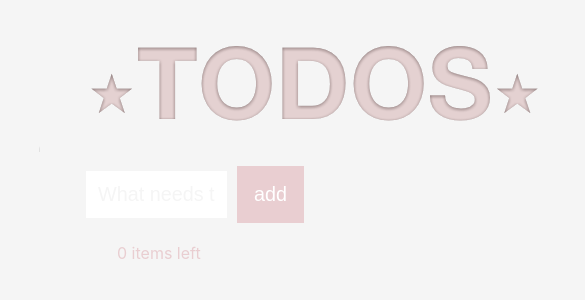
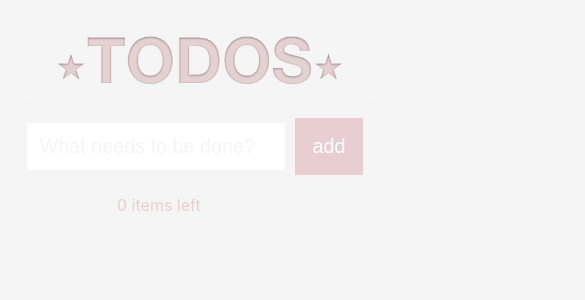
Before and after one commit to Ahmetburhan/SMtodoList, a React (Create React App) app in the folder client/: page / in a window 390 px wide. Shown: the top 300 px of the page, 585 px wide, since content can reach past the window. Built offline with nearby package versions, Linux system fonts and the light colour scheme.

Commit message:
CSS edits

```diff
--- a/client/src/App.css
+++ b/client/src/App.css
@@ -47,7 +47,7 @@ body{
   padding: 10px;
   font-size: calc(12px + 2vmin);
   border: 2px solid #FFF;
-  width: 30%;
+  width: 45%;
 }
 
 .todoListMain .header button {
@@ -97,3 +97,17 @@ ul.theList {
   padding: 0;
   margin: auto;
 }
+
+
+@media (max-width: 650px) {
+.todoLogo {
+  margin-top: 20px;
+  width: 400px;
+}
+.todoListMain .header input {
+  padding: 10px;
+  font-size: calc(12px + 2vmin);
+  border: 2px solid #FFF;
+  width: 60%;
+}
+}
```
